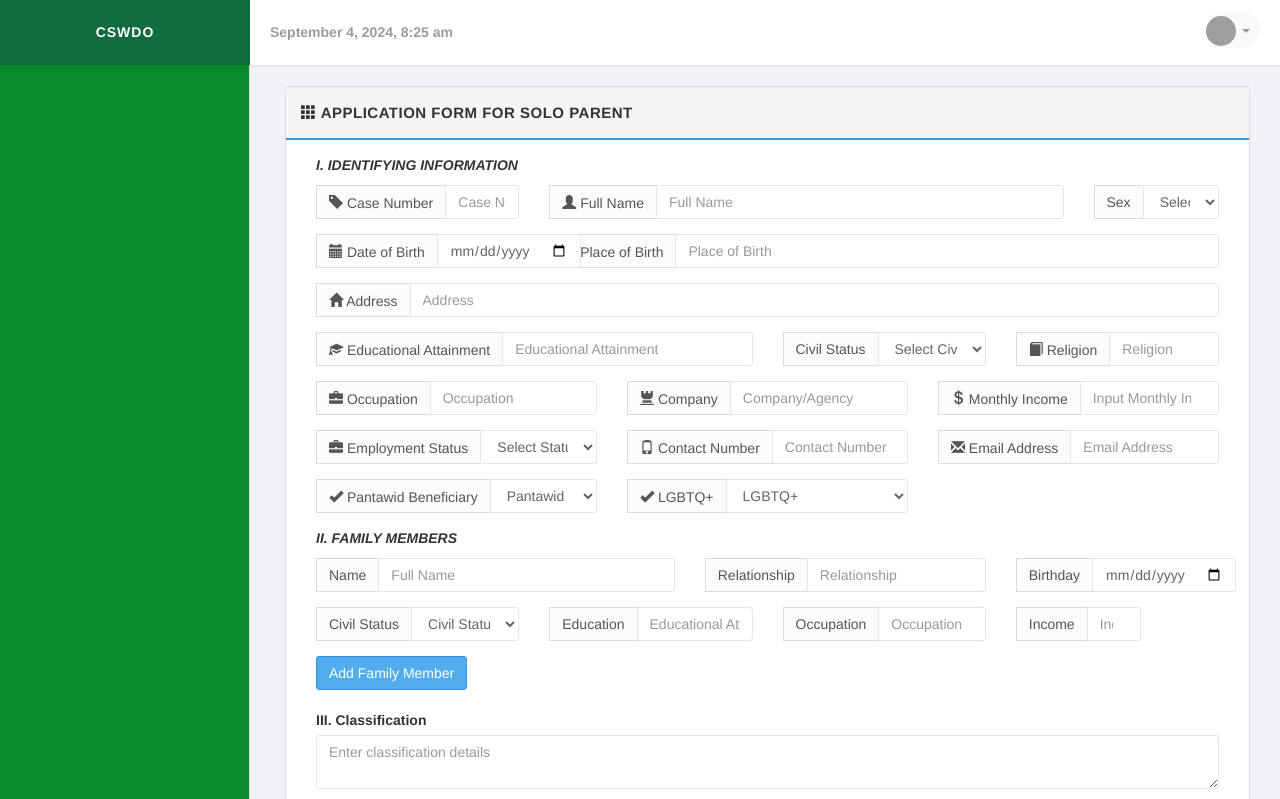
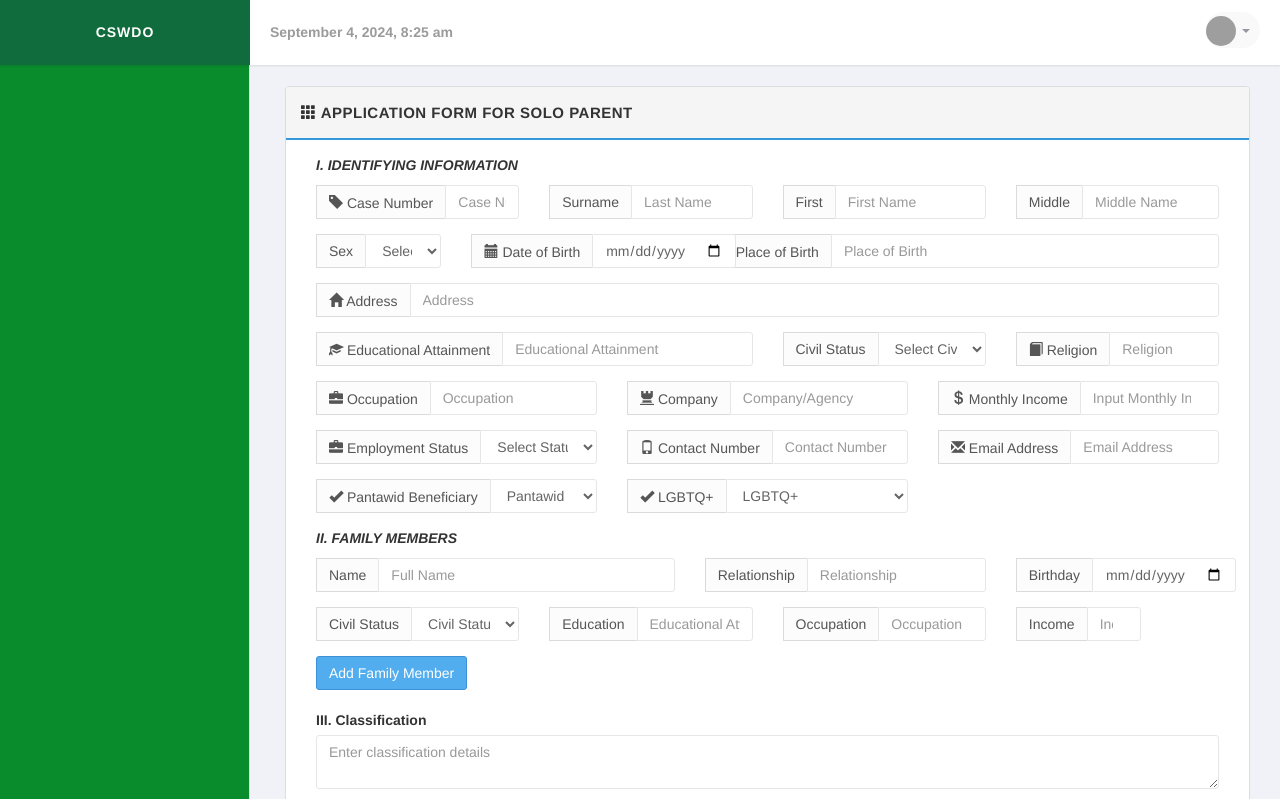
Before and after one commit to DreiBert/First, a PHP site: page /add_product.php in a window 1280 px wide. Shown: the top 799 px of the page. Run offline with PHP 8.4, Linux system fonts and the light colour scheme; the visitor is signed in with stand-in values (Sample User, id 1); data comes from the database, SQL or seed files in the repository; data that the repository does not hold is empty; some libraries are stand-ins or nearby versions; grey boxes are pictures that could not be loaded.

Commit message:
seperating the name to last, first, middle

```diff
--- a/InventorySystem_PHP/add_product.php
+++ b/InventorySystem_PHP/add_product.php
@@ -15,7 +15,7 @@ $all_photo = find_all('media');
 // Check if the form is submitted
 if (isset($_POST['add_product'])) {
   // Required fields for validation
-  $req_fields = array('case-number', 'full-name', 'sex', 'date-of-birth', 'place-of-birth', 'address', 'educational-attainment', 'civil-status', 'religion', 'contact-number', 'email-address', 'pantawid-beneficiary', 'lgbtq');
+  $req_fields = array('case-number', 'last-name', 'first-name', 'middle-name', 'sex', 'date-of-birth', 'place-of-birth', 'address', 'educational-attainment', 'civil-status', 'religion', 'contact-number', 'email-address', 'pantawid-beneficiary', 'lgbtq');
 
   // Validate the required fields
   validate_fields($req_fields);
@@ -24,7 +24,10 @@ if (isset($_POST['add_product'])) {
   if (empty($errors)) {
     // Sanitize and escape form inputs
     $case_number = remove_junk($db->escape($_POST['case-number']));
-    $full_name = remove_junk($db->escape($_POST['full-name']));
+    $last_name = remove_junk($db->escape($_POST['last-name']));
+    $first_name = remove_junk($db->escape($_POST['first-name']));
+    $middle_name = remove_junk($db->escape($_POST['middle-name']));
+    $full_name = "{$last_name}, {$first_name} {$middle_name}";
     $sex = remove_junk($db->escape($_POST['sex']));
     $date_of_birth = remove_junk($db->escape($_POST['date-of-birth']));
     $place_of_birth = remove_junk($db->escape($_POST['place-of-birth']));
@@ -173,15 +176,36 @@ if (isset($_POST['add_product'])) {
                 </div>
               </div>
 
-              <div class="col-md-7">
+              <div class="col-md-3">
                 <div class="form-group">
                   <div class="input-group">
-                    <span class="input-group-addon"><i class="glyphicon glyphicon-user"></i> Full Name</span>
-                    <input type="text" class="form-control" name="full-name" placeholder="Full Name" required>
+                    <span class="input-group-addon">Surname</span>
+                    <input type="text" class="form-control" name="last-name" placeholder="Last Name" required>
+                  </div>
+                </div>
+              </div>
+              <div class="col-md-3">
+                <div class="form-group">
+                  <div class="input-group">
+                    <span class="input-group-addon"> First </span>
+                    <input type="text" class="form-control" name="first-name" placeholder="First Name" required>
+                  </div>
+                </div>
+              </div>
+              <div class="col-md-3">
+                <div class="form-group">
+                  <div class="input-group">
+                    <span class="input-group-addon">Middle</span>
+                    <input type="text" class="form-control" name="middle-name" placeholder="Middle Name" required>
                   </div>
                 </div>
               </div>
 
+
+            </div>
+
+            <!-- Date of Birth & Place of Birth -->
+            <div class="row">
               <div class="col-md-2">
                 <div class="form-group">
                   <div class="input-group">
@@ -195,10 +219,6 @@ if (isset($_POST['add_product'])) {
                   </div>
                 </div>
               </div>
-            </div>
-
-            <!-- Date of Birth & Place of Birth -->
-            <div class="row">
               <div class="col-md-3">
                 <div class="form-group">
                   <div class="input-group">
@@ -208,7 +228,7 @@ if (isset($_POST['add_product'])) {
                   </div>
                 </div>
               </div>
-              <div class="col-md-9">
+              <div class="col-md-7">
                 <div class="form-group">
                   <div class="input-group">
                     <span class="input-group-addon"><i class="glyphicon glyphicon-map-marker"></i> Place of Birth</span>
```
